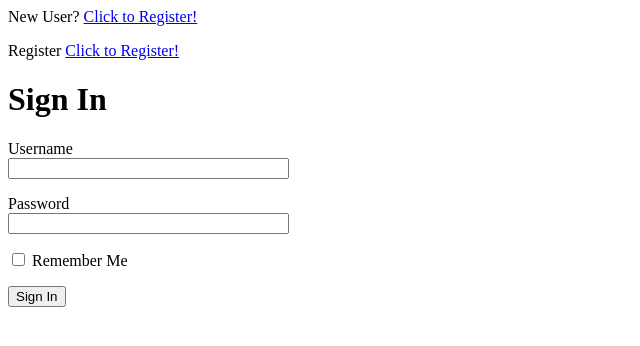
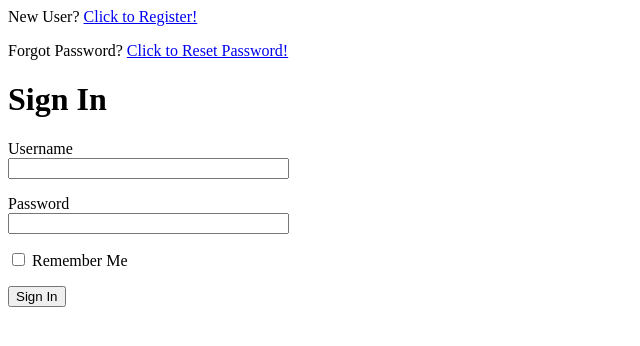
Before and after one commit to packer-at-cs/Pinsta, a Flask app: page /login in a window 1280 px wide. Shown: the top 346 px of the page, without its empty margins (0-640 px from the left). Run offline with Flask 2, Linux system fonts and the light colour scheme; parts of the project's set-up code (start-up, migrations or seed data) failed here and were passed over.

Commit message:
Update login.html

```diff
--- a/microblog/app/templates/login.html
+++ b/microblog/app/templates/login.html
@@ -1,6 +1,6 @@
 <p>New User? <a href="{{ url_for('register') }}">Click to Register!</a></p>
 
-<p>Register <a href="{{ url_for('email') }}">Click to Register!</a></p>
+<p>Forgot Password? <a href="{{ url_for('email') }}">Click to Reset Password!</a></p>
 
 {% block content %}
     <h1>Sign In</h1>
```
